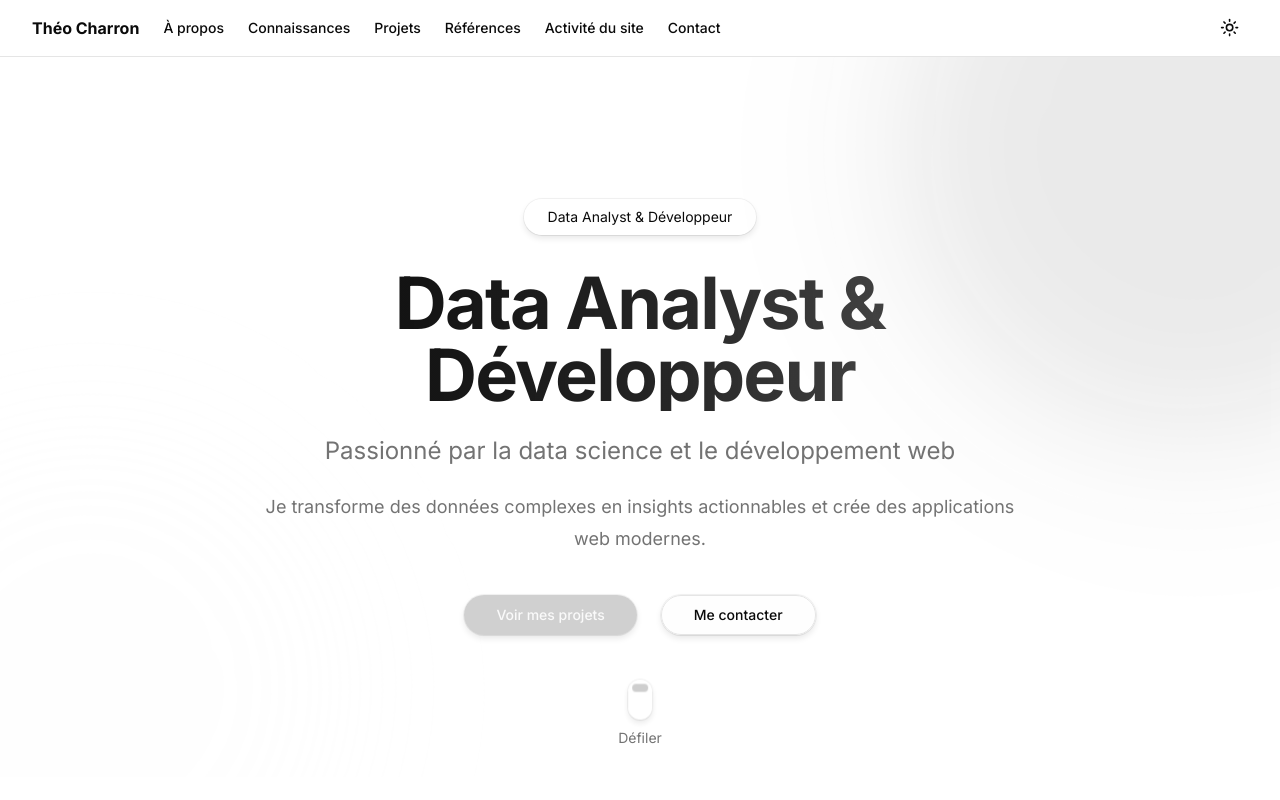
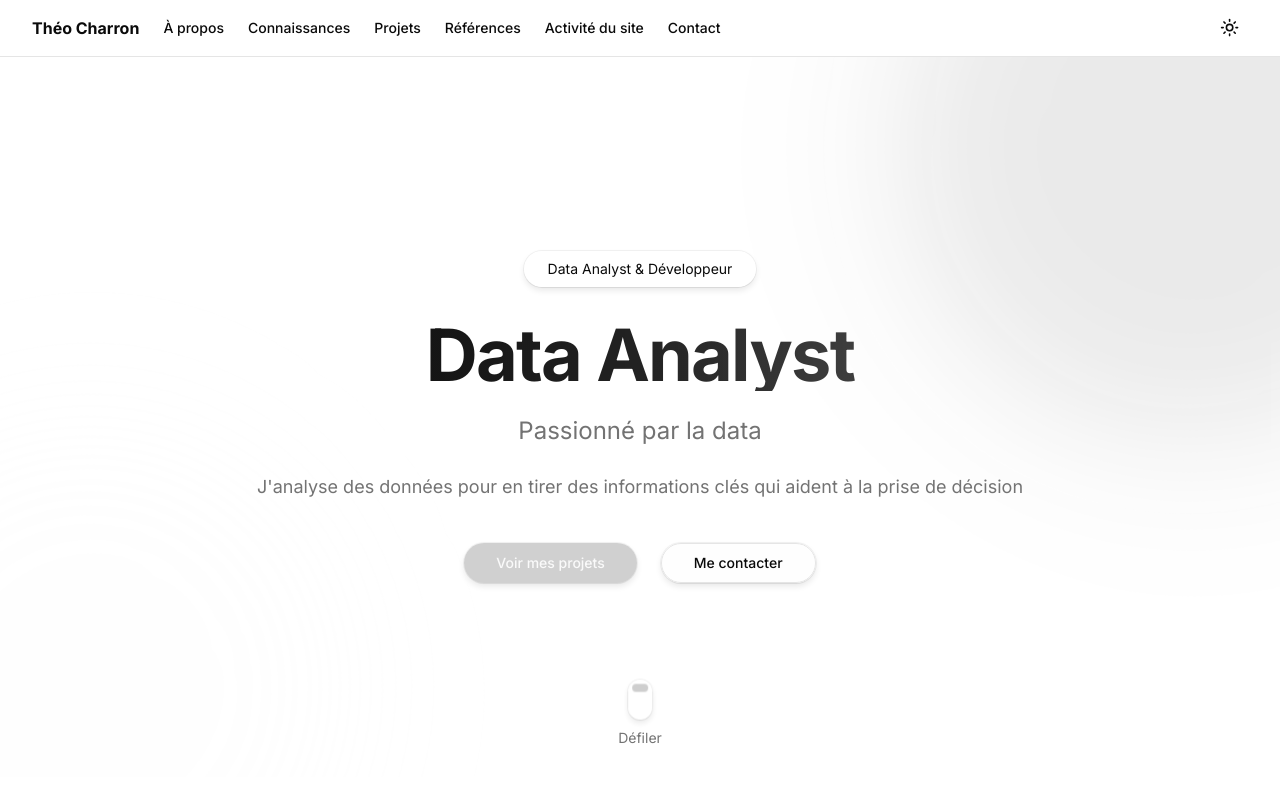
Before and after one commit to khonen-git/siteperso, a Next.js app: page / in a window 1280 px wide. Shown: the top 800 px of the page. Built offline with nearby package versions, Linux system fonts and the light colour scheme.

Commit message:
Modification du texte de la page principale

```diff
--- a/src/app/page.tsx
+++ b/src/app/page.tsx
@@ -7,9 +7,9 @@ export default function Home(): React.JSX.Element {
   return (
     <>
       <HeroSection
-        title="Data Analyst & Développeur"
-        subtitle="Passionné par la data science et le développement web"
-        description="Je transforme des données complexes en insights actionnables et crée des applications web modernes."
+        title="Data Analyst"
+        subtitle="Passionné par la data"
+        description="J'analyse des données pour en tirer des informations clés qui aident à la prise de décision"
       />
       <LatestUpdates />
       <RecentProjects />
```
